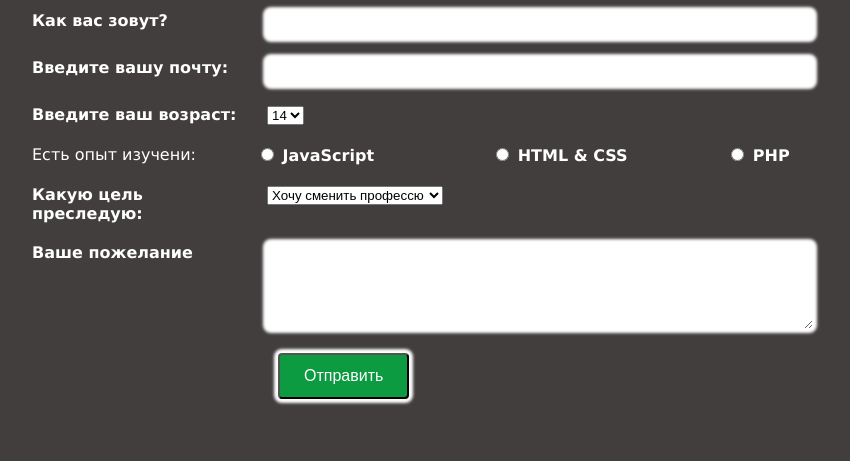
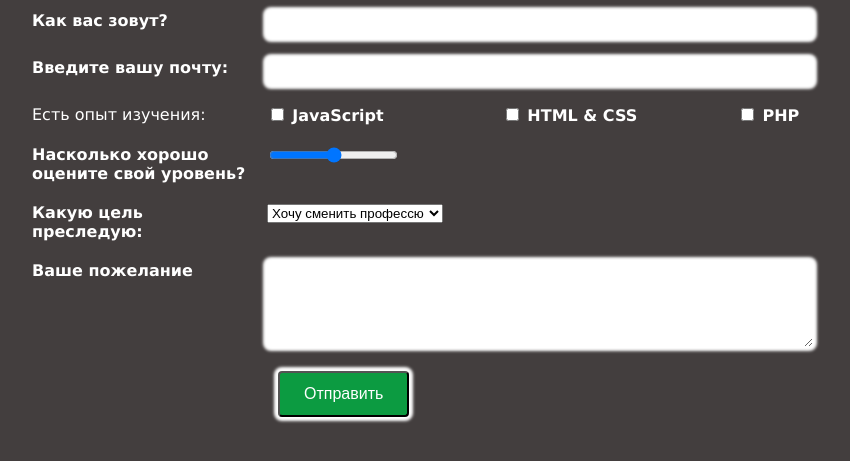
Before and after one commit to Artyom324/My_Education_HTML-and_CSS, a plain HTML site: page lesson.html in a window 1280 px wide. Shown: the part 87-548 px from the top of the page, without its empty margins (128-978 px from the left). Drawn offline with Linux system fonts and the light colour scheme.

Commit message:
Закончил работу на неопределенный срок.

```diff
--- a/CSS/lesson.css
+++ b/CSS/lesson.css
@@ -35,7 +35,7 @@ p{
     box-shadow: 0 0 3px 4px #fff;
     color: white;
 }
-.subform input[type="radio"]{
+.subform input[type="checkbox"]{
     margin-left: 60px;
 }
 .subform input[type="text"],.subform input[type="email"], .subform textarea{
--- a/lesson.html
+++ b/lesson.html
@@ -13,49 +13,30 @@
         <form method="post" action="/" class="subform">
             <p>
                 <label for="name">Как вас зовут?</label>
-                <input type="text" name="name" id="name">
+                <input type="text" name="name" id="name" required>
             </p>
             <p>
                 <label for="email">Введите вашу почту: </label>
                 <input type="email" name="email" id="email">
             </p>
-            <p>
-                <label for="age">Введите ваш возраст: </label>
-                <select name="age" id="age">
-                    <option>14</option>
-                    <option>15</option>
-                    <option>16</option>
-                    <option>17</option>
-                    <option>18</option>
-                    <option>19</option>
-                    <option>20</option>
-                    <option>21</option>
-                    <option>22</option>
-                    <option>23</option>
-                    <option>24</option>
-                    <option>25</option>
-                    <option>26</option>
-                    <option>27</option>
-                    <option>28</option>
-                    <option>29</option>
-                    <option>30</option>
-                    <option>31</option>
-                </select>
-            </p>
-            <p>Есть опыт изучени:
+            <p>Есть опыт изучения:
 				<label>
-					<input type="radio" name="skill" value="1">
+					<input type="checkbox" name="skill" value="1">
 					JavaScript
 				</label>
 				<label>
-					<input type="radio" name="skill" value="2">
+					<input type="checkbox" name="skill" value="2">
 					HTML & CSS
 				</label>
 				<label>
-					<input type="radio" name="skill" value="3">
+					<input type="checkbox" name="skill" value="3">
 					PHP
 				</label>
 			</p>
+            <p>
+                <label for="age">Насколько хорошо оцените свой уровень? </label>
+                <input type="range" min="0" max="100" step="1" value="50">
+            </p>
 			<p>
 				<label for="goal">Какую цель преследую:</label>
 				<select name="goal" id="goal">
```
